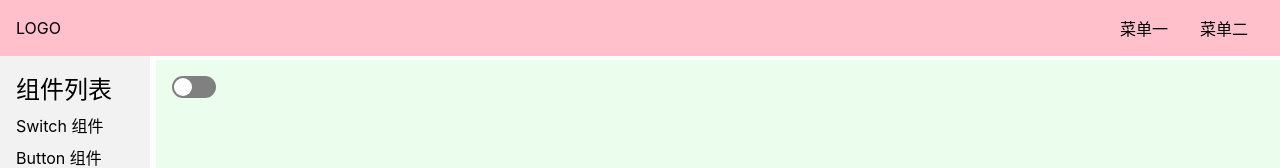
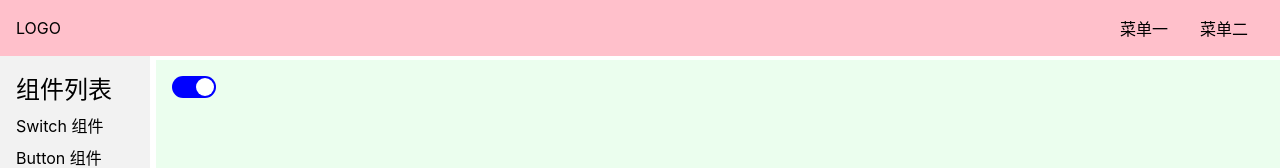
Before and after one commit to jambo0624/SongUI, a Vue app: page /#/doc/switch in a window 1280 px wide. Shown: the top 168 px of the page. Built offline with nearby package versions, Linux system fonts and the light colour scheme.

Commit message:
通过父传子和子触发父级事件的形式，实现点击去翻的效果

```diff
--- a/src/components/SwitchDemo.vue
+++ b/src/components/SwitchDemo.vue
@@ -1,15 +1,21 @@
 <template>
   <div>
-    <Switch/>
+    <Switch :value="y" @input="y = $event"/>
+<!--    <Switch :value="y" @input="(event) => y = event"/>-->
   </div>
 </template>
 
 <script lang="ts">
   import Switch from "../lib/Switch.vue"
+  import { ref } from 'vue'
   export default {
     name: 'SwitchDemo',
     components: {
       Switch
+    },
+    setup(){
+      const y = ref(true)
+      return { y }
     }
   }
 </script>
--- a/src/lib/Switch.vue
+++ b/src/lib/Switch.vue
@@ -1,17 +1,18 @@
 <template>
-  <button :class="{ checked }" @click="toggle"> <span></span> </button>
+  <button :class="{ checked: value }" @click="toggle"> <span></span> </button>
 </template>
 
 <script lang="ts">
-  import { ref } from 'vue'
   export default {
     name: 'Switch',
-    setup(){
-      const checked = ref(false)
+    props: {
+      value: Boolean
+    },
+    setup(props, context){
       const toggle = () => {
-        checked.value = !checked.value
+        context.emit('input',!props.value)
       }
-      return { checked, toggle }
+      return { toggle }
     }
   }
 </script>
```
